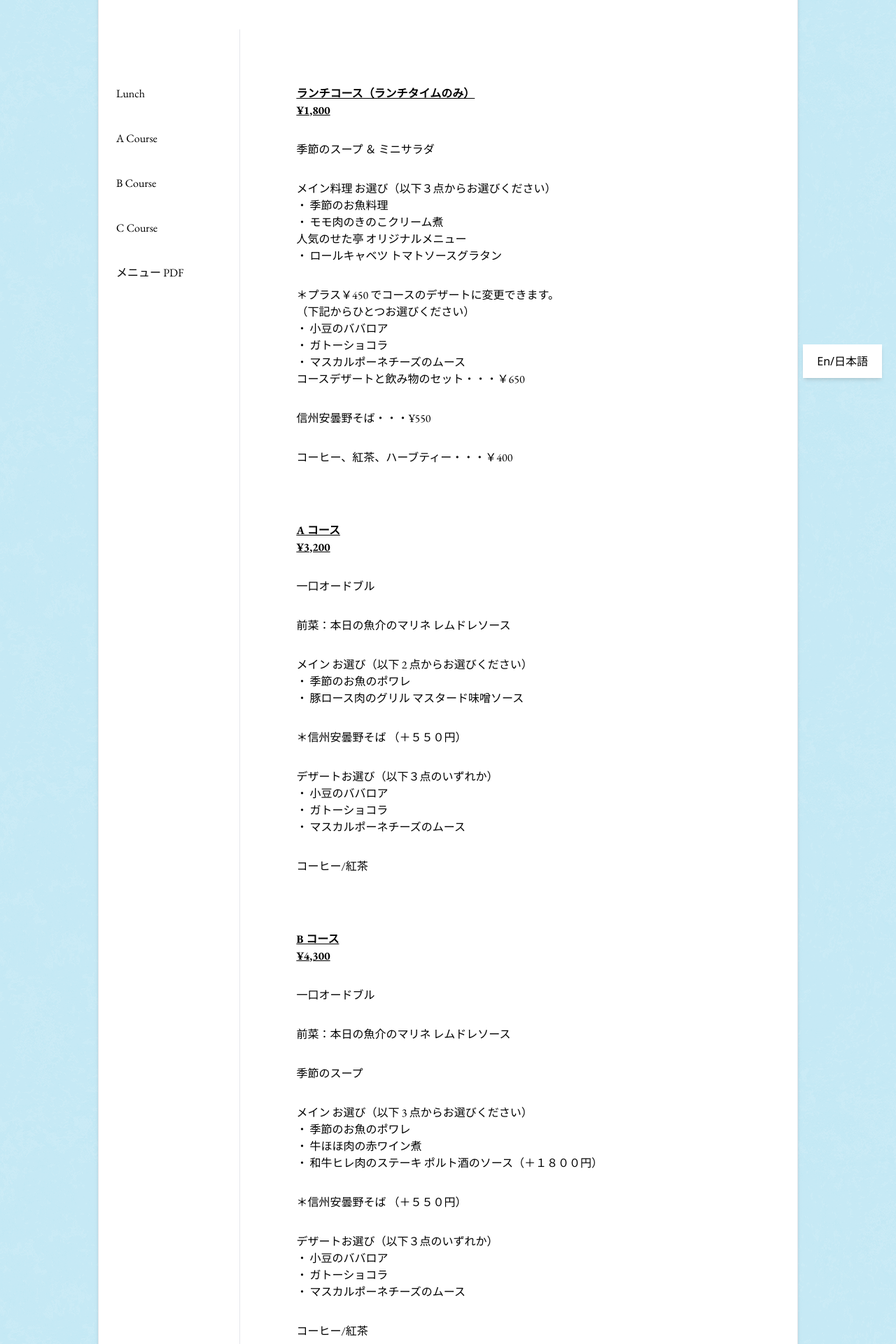
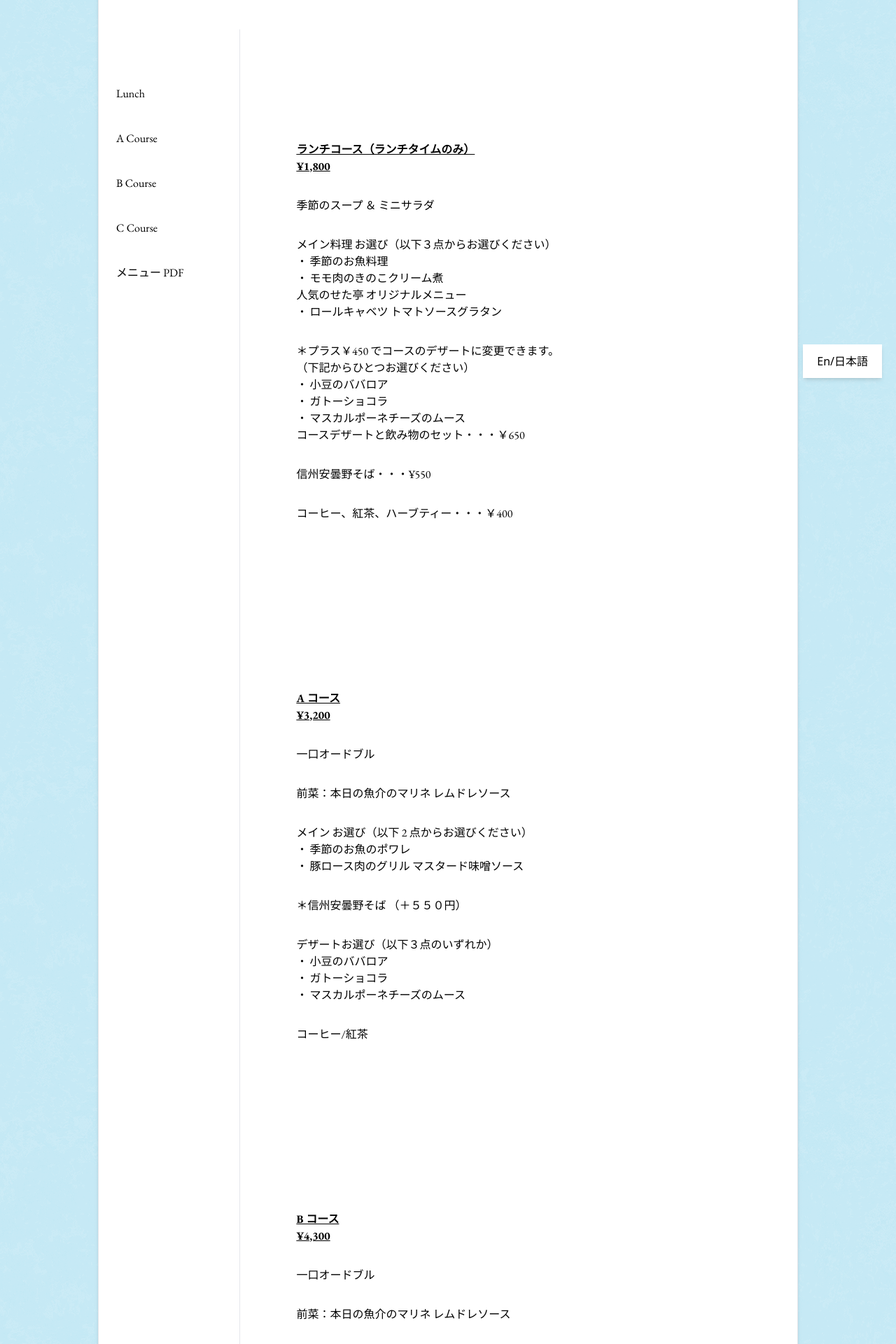
Before and after one commit to bap-ssbm/seta-react-draft, a React (Create React App) app: page /menu in a window 1280 px wide. Shown: the part 240-2160 px from the top of the page at 70% size. Built offline with nearby package versions, Linux system fonts and the light colour scheme; a web font is replaced by a local one.

Commit message:
Add files via upload

```diff
--- a/src/Menu/ACourse.tsx
+++ b/src/Menu/ACourse.tsx
@@ -6,7 +6,7 @@ interface ACourseProps {
 
 const ACourse: FC<ACourseProps> = ({ }) => {
     return (
-        <div id='acourse' className='flex-grow flex flex-col gap-8'>
+        <div id='acourse' className='flex-grow flex flex-col gap-8 py-20'>
             <div>
                 <h2 className='underline font-bold'>
                     A コース
--- a/src/Menu/BCourse.tsx
+++ b/src/Menu/BCourse.tsx
@@ -6,7 +6,7 @@ interface BCourseProps {
 
 const BCourse: FC<BCourseProps> = ({ }) => {
     return (
-        <div id='bcourse' className='flex-grow flex flex-col gap-8'>
+        <div id='bcourse' className='flex-grow flex flex-col gap-8 py-20'>
             <div>
                 <h2 className='underline font-bold'>
                     B コース
--- a/src/Menu/CCourse.tsx
+++ b/src/Menu/CCourse.tsx
@@ -6,7 +6,7 @@ interface CCourseProps {
 
 const CCourse: FC<CCourseProps> = ({}) => {
   return (
-    <div id='ccourse' className='flex-grow flex flex-col gap-8'>
+    <div id='ccourse' className='flex-grow flex flex-col gap-8 py-20'>
             <div>
                 <h2 className='underline font-bold'>
                     C コース
--- a/src/Menu/Lunch.tsx
+++ b/src/Menu/Lunch.tsx
@@ -6,7 +6,7 @@ interface LunchProps {
 
 const Lunch: FC<LunchProps> = ({ }) => {
     return (
-        <div id='lunch' className='flex-grow flex flex-col gap-8'>
+        <div id='lunch' className='flex-grow flex flex-col gap-8 py-20'>
             <div>
                 <h2 className='underline font-bold'>
                     ランチコース（ランチタイムのみ）
```
